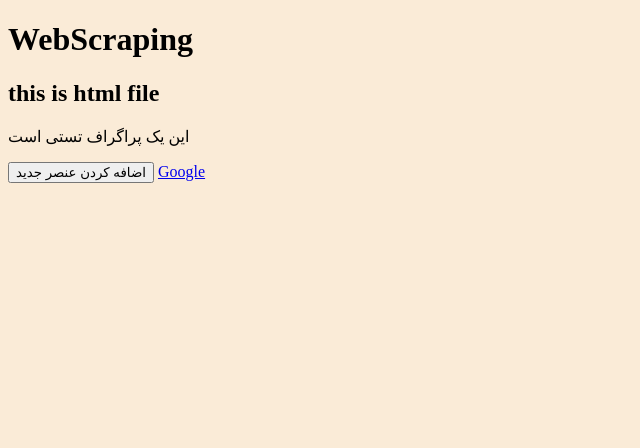
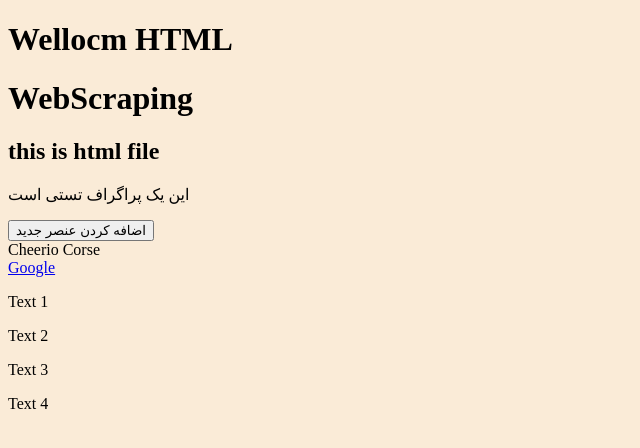
Before and after one commit to aeinmananni/webScraping-With-cheerio-in-node-js, a website: page index.html in a window 1280 px wide. Shown: the whole page, without its empty margins (0-640 px from the left). Drawn offline with Linux system fonts and the light colour scheme.

Commit message:
update new version

```diff
--- a/index.html
+++ b/index.html
@@ -11,13 +11,28 @@
        }
 </style>
 <body>
-        <div id="app">
+       <h1 class="content">Wellocm HTML</h1>
+              <div id="app">
                <h1>WebScraping</h1>
                <h2>this is html file</h2>
                <p id="p1">این یک پراگراف تستی است</p>
               </div>
               <button id="btn">اضافه کردن عنصر جدید</button>
+
+              <div id="title">Cheerio Corse</div>
        <a href="https://www.google.com">Google</a>
+
+
+
+        <div class="parent">
+              <article>
+
+                     <p>Text 1</p>
+                     <p class="selected">Text 2</p>
+                     <p>Text 3</p>
+              </article>
+              <p>Text 4</p>
+        </div>
        <script src="./index.js"></script>
 </body>
 </html>
--- a/package.json
+++ b/package.json
@@ -5,7 +5,8 @@
   "scripts": {
     "analyzing": "nodemon JS/analyzing-html-data.js",
     "download-html": "nodemon --watch index.html  --watch JS/download-from-html-file.js JS/download-from-html-file.js",
-     "reading-html-from-url":"nodemon JS/reading-html-file-from-url.js"
+     "reading-html-from-url":"nodemon JS/reading-html-file-from-url.js",
+     "accessing-and-selecting-elements":"nodemon --watch index.html  --watch JS/accessing-and-selecting-elements.js JS/accessing-and-selecting-elements.js"
   },
   "keywords": [],
   "author": "",
```
Also changed, not shown: JS/accessing-and-selecting-elements.js (added, +61 -0 lines).
